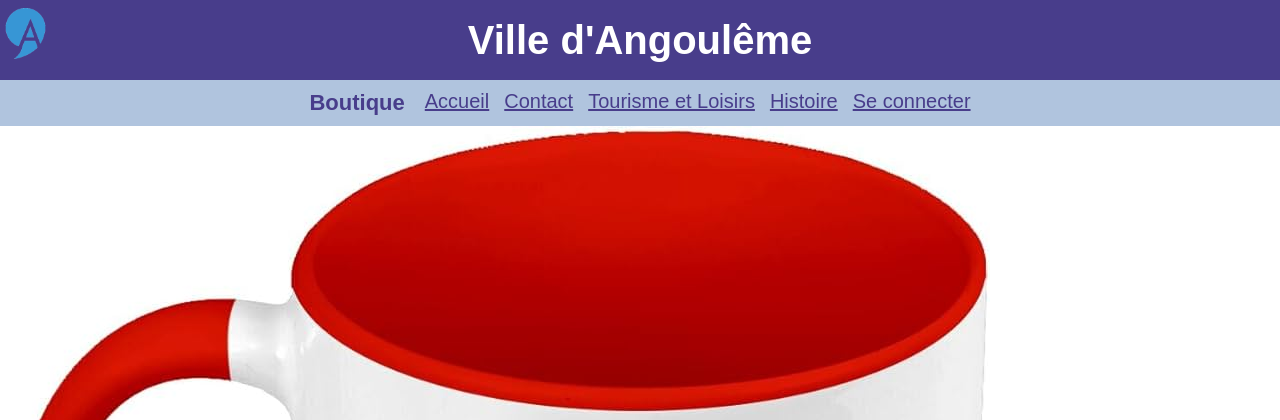
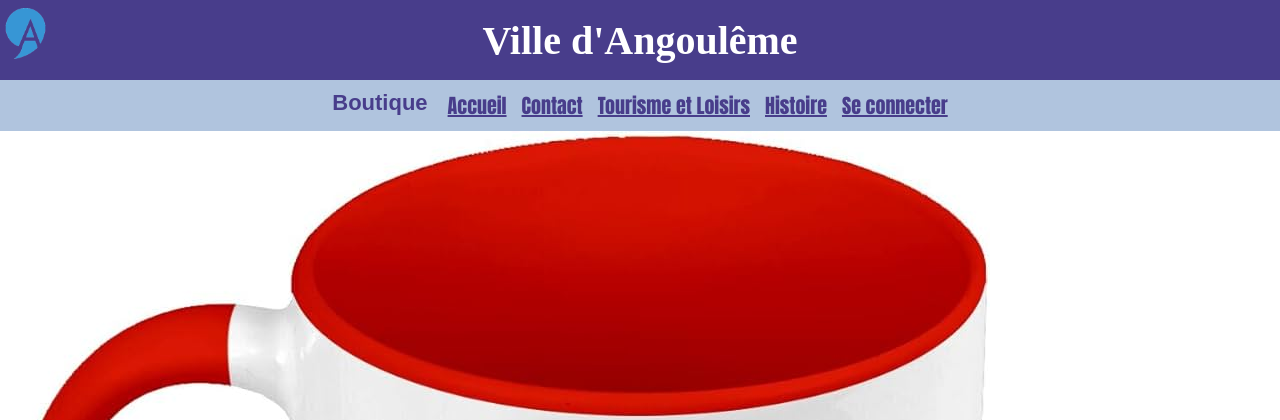
Before and after one commit to NohanM1008/Projet-web-semestre-1-site-angoul-me, a PHP site: page /html/boutique.html in a window 1280 px wide; the page is wider, and only the part inside the window is pictured. Shown: the top 420 px of that part. Run offline with PHP 8.4, Linux system fonts and the light colour scheme.

Commit message:
choix police header

```diff
--- a/css/header.css
+++ b/css/header.css
@@ -32,6 +32,7 @@ header h1 {
     left: 50%;
     transform: translateX(-50%);
     margin: 0;
+    font-family: Broadway;
 }
 
 header a {
@@ -39,6 +40,7 @@ header a {
     font-size: 18px;
     text-decoration: none;
     margin-left: auto; /* Pousse le lien "Se connecter" à l'extrême droite */
+    font-family: Impact, fantasy;
 }
 
 nav {
@@ -67,6 +69,7 @@ nav ol li {
 nav ol li a {
     color: var(--bleufonce);
     font-size: 20px;
+    font-family: Impact, fantasy;
 }
 
 nav ol li a:hover {
```
